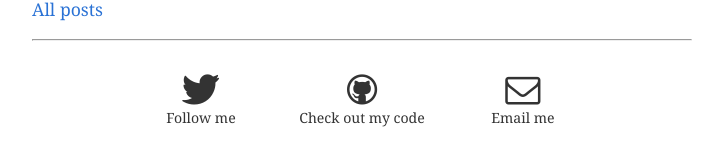
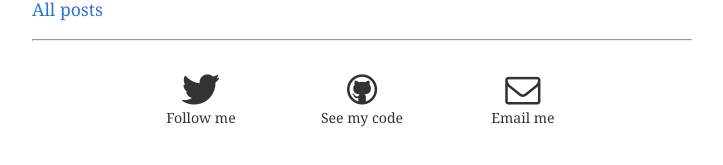
Before and after one commit to ao140505/ao140505.github.io, a Jekyll site: the page built from index.html, in a window 1280 px wide and 900 px high, scrolled down 4316 px. Shown: the part 732-897 px from the top of the window, without its empty margins (278-1001 px from the left). Built offline with Jekyll 4.4.1, drawn with Linux system fonts in a browser that asks for light colours; some web fonts are replaced; Markdown is read by kramdown in place of the engine named in the settings; comment, search, counter and statistics services are not loaded.

Commit message:
text change

```diff
--- a/_layouts/layout.html
+++ b/_layouts/layout.html
@@ -65,7 +65,7 @@
             </a>
             <a href="https://github.com/aokolish" target="_blank">
               <i class="icon-github"></i>
-              <span>Check out my code</span>
+              <span>See my code</span>
             </a>
             <a href="mailto:alex.okolish@gmail.com">
               <i class="icon-envelope"></i>
```
